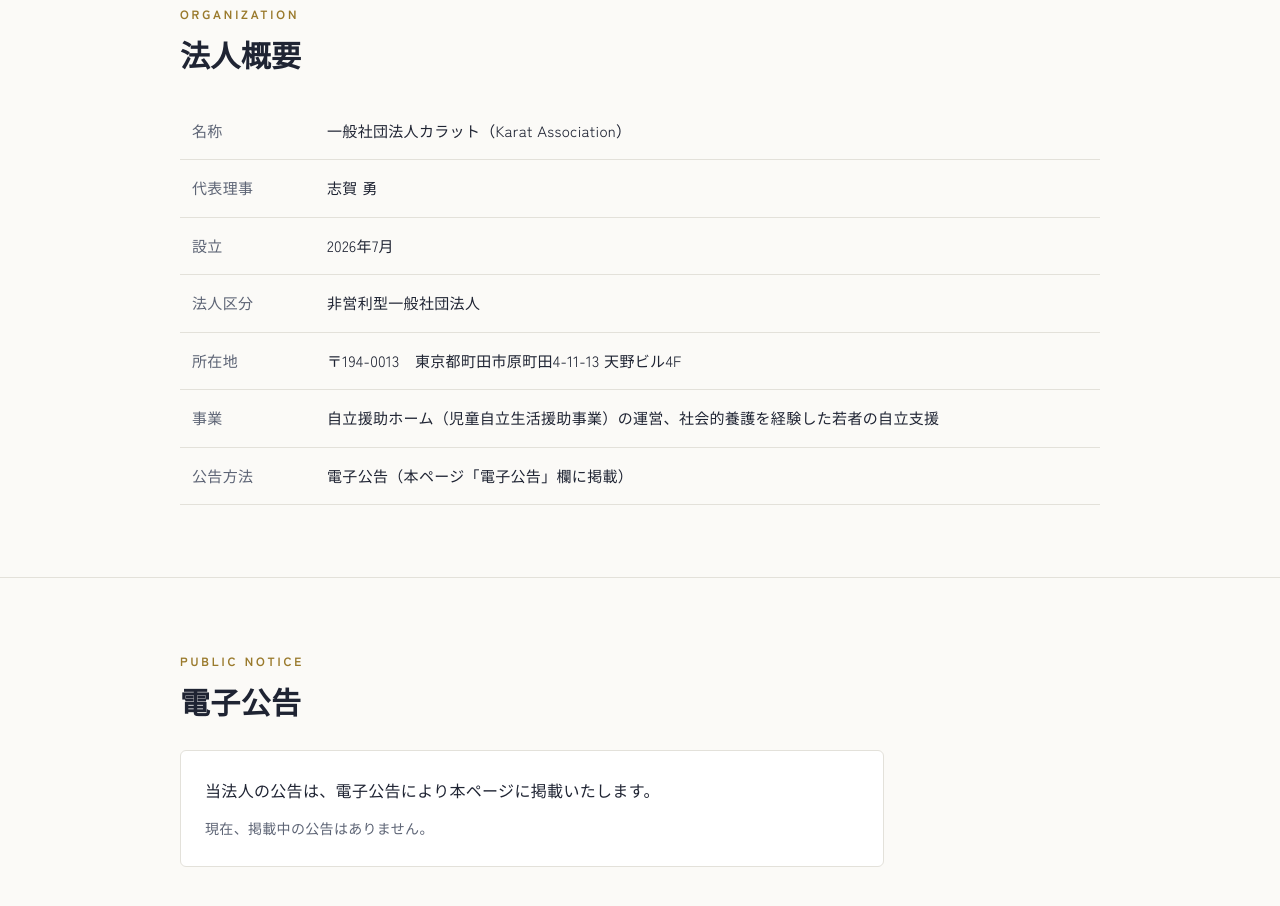
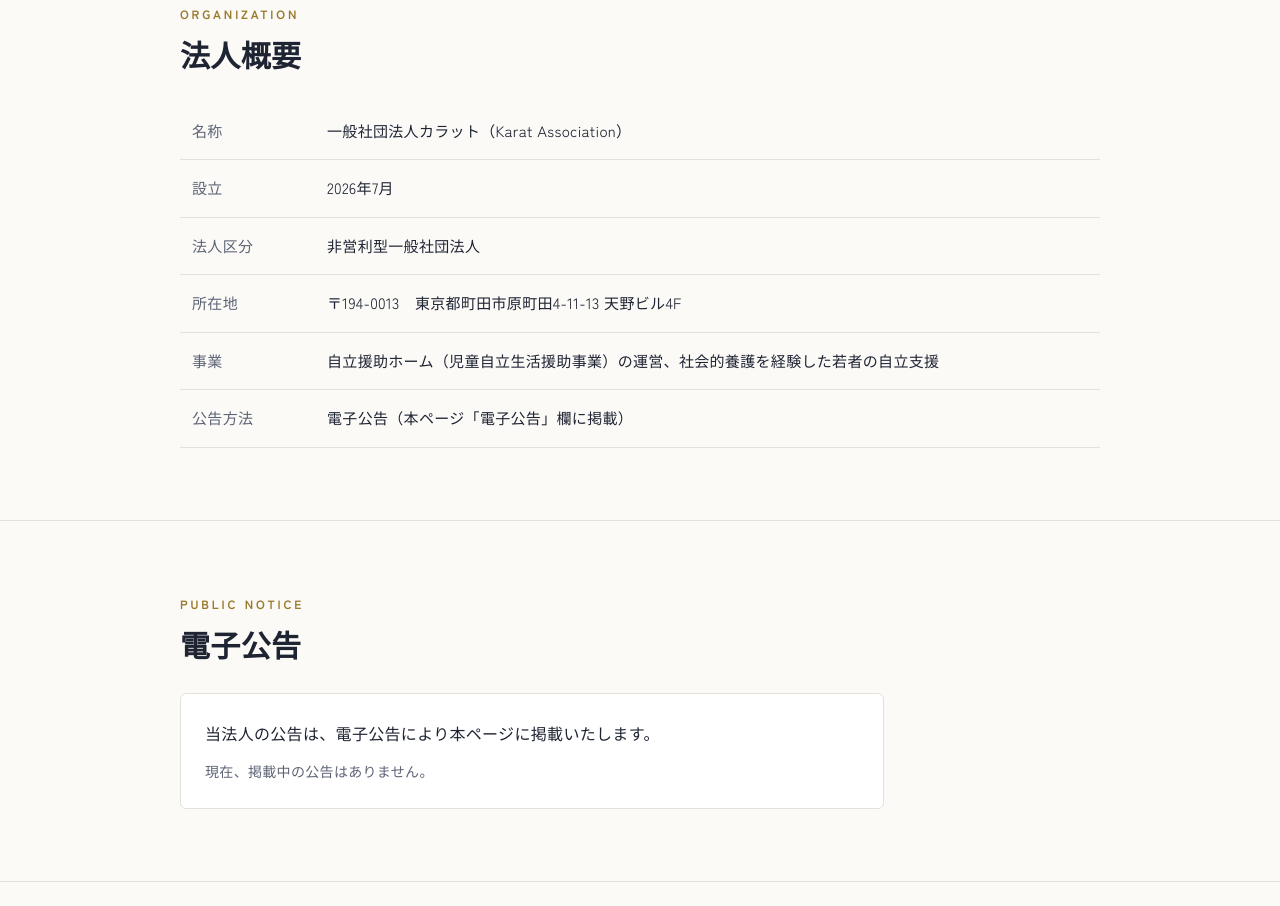
Before and after one commit to karat-assoc/website, a plain HTML site: page index.html in a window 1280 px wide. Shown: the part 2852-3758 px from the top of the page. Drawn offline with Linux system fonts and the light colour scheme; a web font is replaced by a local one.

Commit message:
Remove representative director's name from index.html
Removed the representative director's name from the organization details.

```diff
--- a/index.html
+++ b/index.html
@@ -207,7 +207,6 @@ footer .wrap{padding-block:28px;display:flex;justify-content:space-between;gap:1
       <div class="tbl">
         <table>
           <tr><th>名称</th><td>一般社団法人カラット（Karat Association）</td></tr>
-          <tr><th>代表理事</th><td>志賀 勇</td></tr>
           <tr><th>設立</th><td>2026年7月</td></tr>
           <tr><th>法人区分</th><td>非営利型一般社団法人</td></tr>
           <tr><th>所在地</th><td>〒194-0013　東京都町田市原町田4-11-13 天野ビル4F</td></tr>
```
